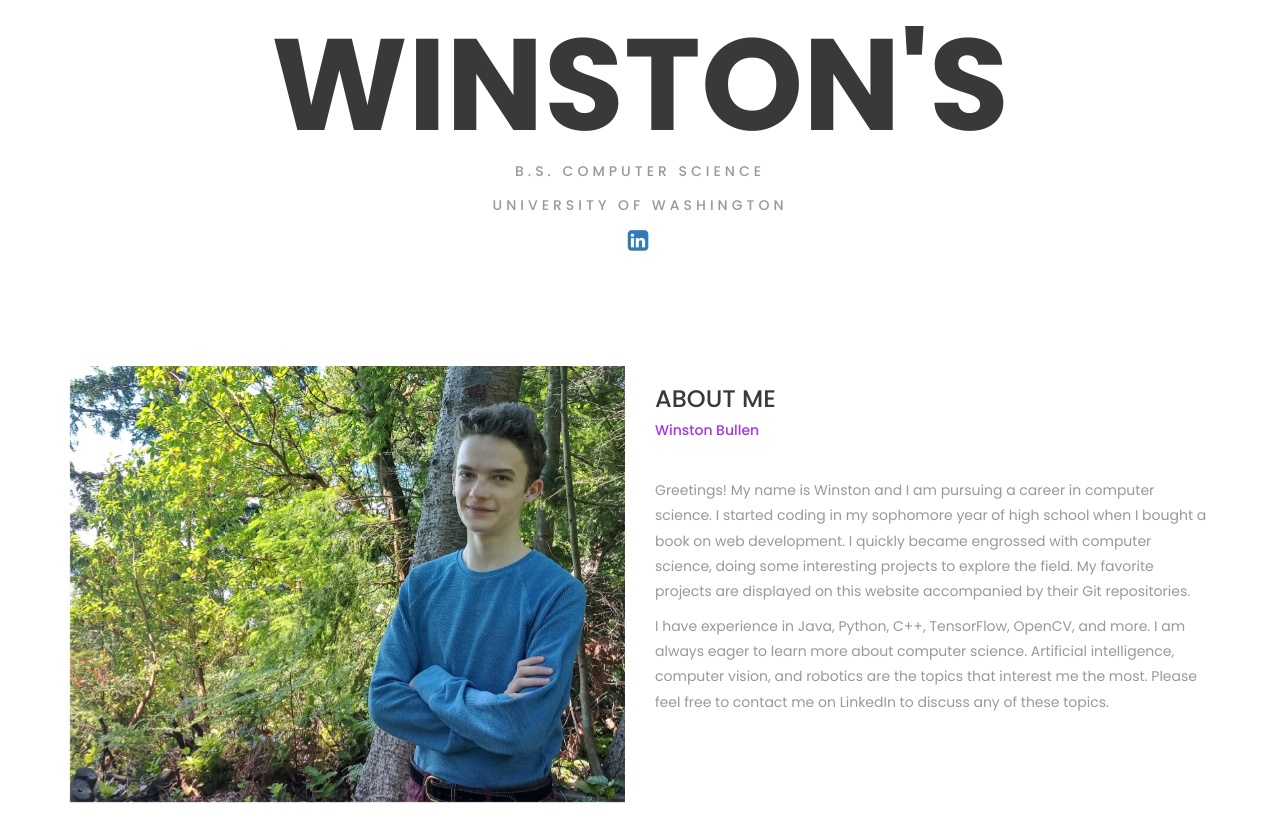
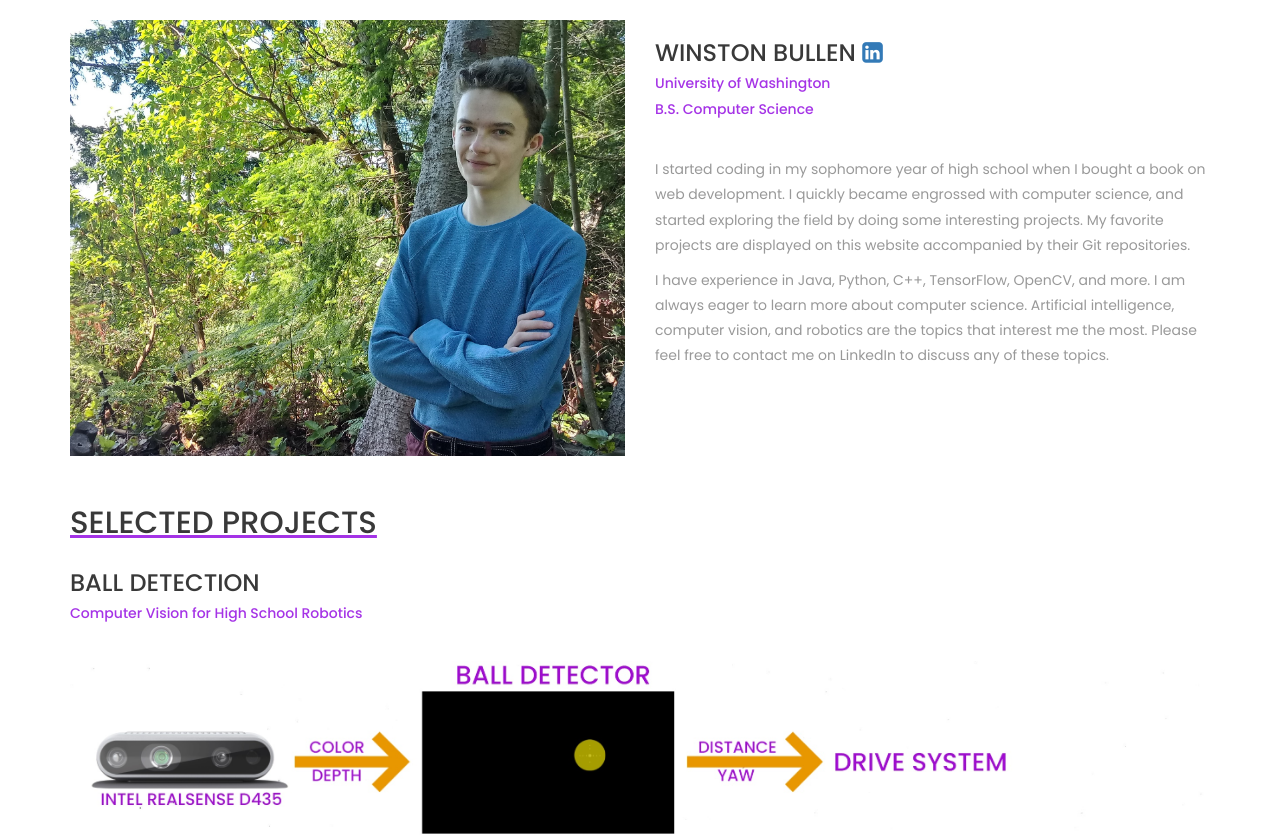
Before and after one commit to WinstonBullen/WinstonBullen.github.io, a plain HTML site: page index.html in a window 1280 px wide. Shown: the top 836 px of the page. Drawn offline with Linux system fonts and the light colour scheme; files whose address does not match are found by name.

Commit message:
Removed Header

```diff
--- a/css/style.css
+++ b/css/style.css
@@ -47,13 +47,19 @@ body {
     padding-right: 0;
 }
 
+#projHeaderText {
+    font-size: 220%;
+    text-decoration: underline;
+    text-decoration-color: rgba(142, 0, 224, 0.8);
+}
+
 .no-padding [class^="col-"] {
     padding-left: 0;
     padding-right: 0;
 }
 
 .main-container {
-    padding: 100px 0;
+    padding: 20px 0 10px;
 }
 
 #contactMe {
--- a/index.html
+++ b/index.html
@@ -45,23 +45,6 @@
     <div class="container-fluid">
         <!-- box header -->
 
-
-
-        <!-- box-intro -->
-        <section class="box-intro">
-            <div class="table-cell">
-                <h1 class="box-headline letters rotate-2">
-                    <span class="box-words-wrapper">
-                        <b class="is-visible">winston's </b>
-                        <b> portfolio.</b>
-                    </span>
-		        </h1>
-                <h5>B.S. Computer Science</h5>
-                <h5>University of Washington</h5>
-                <h5><a href='https://www.linkedin.com/in/winstonbullen/'><i style="font-size:24px" class="fa">&#xf08c;</i></a></h5>
-            </div>
-
-
         </section>
         <!-- end box-intro -->
         <div class="container main-container clearfix">
@@ -69,10 +52,11 @@
                 <img src="img/1.jpg" class="img-responsive" alt="" />
             </div>
             <div class="col-md-6">
-               <h3 class="uppercase">About Me </h3>
-               <h5>Winston Bullen</h5>
+               <h3 class="uppercase">Winston Bullen <a href='https://www.linkedin.com/in/winstonbullen/'><i style="font-size:24px" class="fa">&#xf08c;</i></a></h3>
+               <h5>University of Washington</h5>
+               <h5>B.S. Computer Science</h5>
                <div class="h-30"></div>
-                <p>Greetings! My name is Winston and I am pursuing a career in computer science. I started coding in my sophomore year of high school when I bought a book on web development. I quickly became engrossed with computer science, doing some interesting projects to explore the field. My favorite projects are displayed on this website accompanied by their Git repositories. </p>
+                <p>I started coding in my sophomore year of high school when I bought a book on web development. I quickly became engrossed with computer science, and started exploring the field by doing some interesting projects. My favorite projects are displayed on this website accompanied by their Git repositories. </p>
 
                 <p>I have experience in Java, Python, C++, TensorFlow, OpenCV, and more. I am always eager to learn more about computer science. Artificial intelligence, computer vision, and robotics are the topics that interest me the most. Please feel free to contact me on LinkedIn to discuss any of these topics. </p>
 
@@ -82,13 +66,11 @@
             </div>
         </div>
 
-        <div class="mouse">
-            <div class="scroll"></div>
-        </div>
-
         <div class="container main-container">
 
-
+        <div id="projHeader" class="col-md-12">
+            <h3 id="projHeaderText" class="text-uppercase">Selected Projects</h3>
+        </div>
         <div class="col-md-12">
             <h3 class="text-uppercase">Ball Detection</h3>
             <h5>Computer Vision for High School Robotics</h5>
```
Also changed, not shown: 1 other file.
